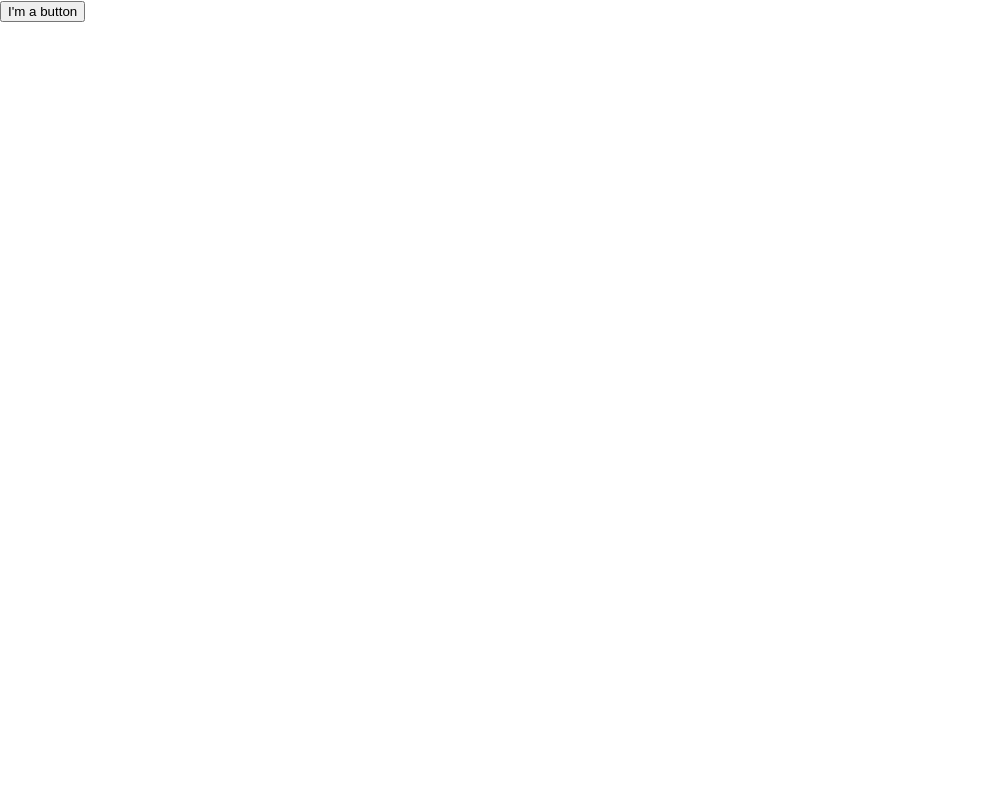
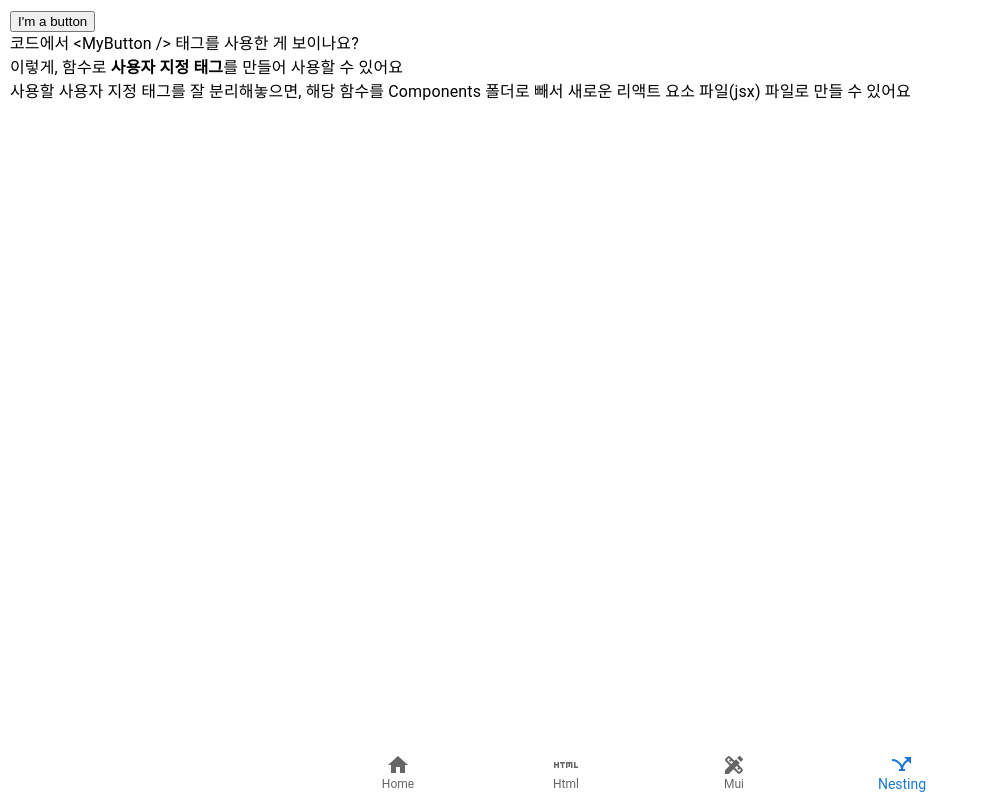
Before and after one commit to hajun-myoung/hello-uwon, a React (Create React App) app: page /nesting in a window 1280 px wide. Shown: the whole page, without its empty margins (0-989 px from the left). Built offline with nearby package versions, Linux system fonts and the light colour scheme.

Commit message:
[Update]각 페이지 bottom navigate 연결

```diff
--- a/src/Pages/HtmlPage.jsx
+++ b/src/Pages/HtmlPage.jsx
@@ -1,7 +1,10 @@
+import { Box } from "@mui/material";
+import SimpleBottomNavigation from "../Components/BottomNavigation";
+
 export default function HtmlPage() {
   const myVariable = 3;
   return (
-    <div style={style.wrapper}>
+    <div id="wrapper">
       <div>
         <h1>html로 작성된 react app 라우트에요</h1>
         <div>
@@ -22,7 +25,7 @@ export default function HtmlPage() {
             react는 함수형 프로그래밍 언어로, 하나의 함수는 한 개의 태그
             덩어리를 반환해요
             <br />
-            <span style={style.bold}>
+            <span style={styles.bold}>
               꼭 기억하세요 : 한 개의 함수는 한 개의 덩어리를 반환해야 해요
             </span>
           </p>
@@ -46,18 +49,20 @@ export default function HtmlPage() {
           </p>
         </div>
       </div>
+      <Box sx={styles.bottom}>
+        <SimpleBottomNavigation selected={"html"} />
+      </Box>
     </div>
   );
 }
 
-const style = {
-  wrapper: {
-    width: "100vw",
-    height: "100vh",
-    padding: 10,
-    boxSizing: "border-box",
-  },
+const styles = {
   bold: {
     fontWeight: "bold",
   },
+  bottom: {
+    position: "absolute",
+    bottom: 0,
+    width: "100%",
+  },
 };
--- a/src/Pages/MainPage.jsx
+++ b/src/Pages/MainPage.jsx
@@ -1,8 +1,25 @@
-import Box from "@mui/material/Box"
-import Typography from "@mui/material/Typography"
+import { BottomNavigation } from "@mui/material";
+import Box from "@mui/material/Box";
+import Typography from "@mui/material/Typography";
+import SimpleBottomNavigation from "../Components/BottomNavigation";
 
-export default function MainPage(){
-    return <Box>
+export default function MainPage() {
+  return (
+    <Box id="wrapper">
+      <Box>
         <Typography>hi</Typography>
+      </Box>
+      <Box sx={styles.bottom}>
+        <SimpleBottomNavigation selected={""} />
+      </Box>
     </Box>
+  );
 }
+
+const styles = {
+  bottom: {
+    position: "absolute",
+    bottom: 0,
+    width: "100%",
+  },
+};
--- a/src/Pages/MuiPage.jsx
+++ b/src/Pages/MuiPage.jsx
@@ -1,3 +1,20 @@
-export default function MuiPage(){
-    return <></>
+import { Box } from "@mui/material";
+import SimpleBottomNavigation from "../Components/BottomNavigation";
+
+export default function MuiPage() {
+  return (
+    <Box id="wrapper">
+      <Box sx={styles.bottom}>
+        <SimpleBottomNavigation selected={"mui"} />
+      </Box>
+    </Box>
+  );
 }
+
+const styles = {
+  bottom: {
+    position: "absolute",
+    bottom: 0,
+    width: "100%",
+  },
+};
--- a/src/Pages/NestingPage.jsx
+++ b/src/Pages/NestingPage.jsx
@@ -1,10 +1,41 @@
+import { Box, Typography } from "@mui/material";
+import SimpleBottomNavigation from "../Components/BottomNavigation";
+
 function MyButton() {
-    return (
-      <button>I'm a button</button>
-    );
-  }
+  return <button>I'm a button</button>;
+}
 
+export default function NestingPage() {
+  return (
+    <Box id="wrapper">
+      <MyButton />
+      <Box>
+        <Typography>
+          코드에서 {"<MyButton />"} 태그를 사용한 게 보이나요? <br />
+          이렇게, 함수로 <span style={styles.bold}>사용자 지정 태그</span>를
+          만들어 사용할 수 있어요
+        </Typography>
+      </Box>
+      <Box>
+        <Typography>
+          사용할 사용자 지정 태그를 잘 분리해놓으면, 해당 함수를 Components
+          폴더로 빼서 새로운 리액트 요소 파일(jsx) 파일로 만들 수 있어요
+        </Typography>
+      </Box>
+      <Box sx={styles.bottom}>
+        <SimpleBottomNavigation selected={"nesting"} />
+      </Box>
+    </Box>
+  );
+}
 
-export default function NestingPage(){
-    return <MyButton />
-}
+const styles = {
+  bottom: {
+    position: "absolute",
+    bottom: 0,
+    width: "100%",
+  },
+  bold: {
+    fontWeight: "bold",
+  },
+};
```
